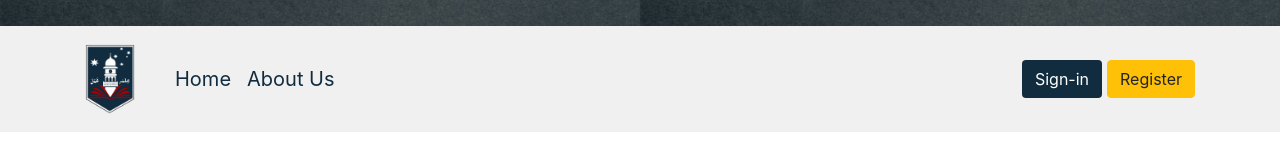
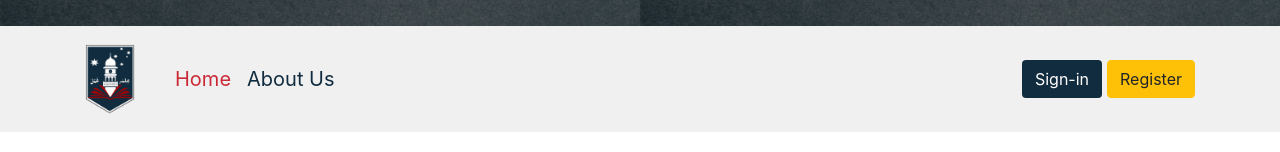
Before and after one commit to EhsanKhalid123/Masroor-Academy-Victoria-React, a React (Create React App) app in the folder react/: page / in a window 1280 px wide. Shown: the part 174-326 px from the top of the page. Built offline with nearby package versions, Linux system fonts and the light colour scheme.

Commit message:
Issue with Active Home Link with Path / or /Home Fixed

```diff
--- a/react/src/components/Navigation.js
+++ b/react/src/components/Navigation.js
@@ -1,11 +1,27 @@
 // Importing React classes and functions from node modules
 import React from "react";
-import { NavLink, Link } from "react-router-dom";
+import { NavLink, Link} from "react-router-dom";
 
 // Functional Component for Navigation Bar
 function Navigation(props) {
 
   const currentPath = window.location.pathname;
+
+  const HomeLink = () => {
+    if (currentPath === "/" || currentPath === "/Home") {
+      return (
+        <Link className="nav-link2 nav-link active" to="/Home">
+          Home
+        </Link>
+      );
+    } else {
+      return (
+        <NavLink className="nav-link2 nav-link" to="/Home">
+          Home
+        </NavLink>
+      );
+    }
+  };
 
   // Returns HTML code from this function which is displayed by importing on other pages
   return (
@@ -27,11 +43,7 @@ function Navigation(props) {
             {props.user === null &&
               <>
                 <li className="nav-item">
-                  {currentPath === "/" || currentPath === "/Home" ?
-                    <NavLink className="nav-link2 nav-link" to="/Home">Home</NavLink>
-                    :
-                    <Link className="nav-link2 nav-link" to="/Home">Home</Link>
-                  }
+                  <HomeLink />
                 </li>
                 <li className="nav-item">
                   <NavLink className="nav-link2 nav-link" to="/About">About Us</NavLink>
```
